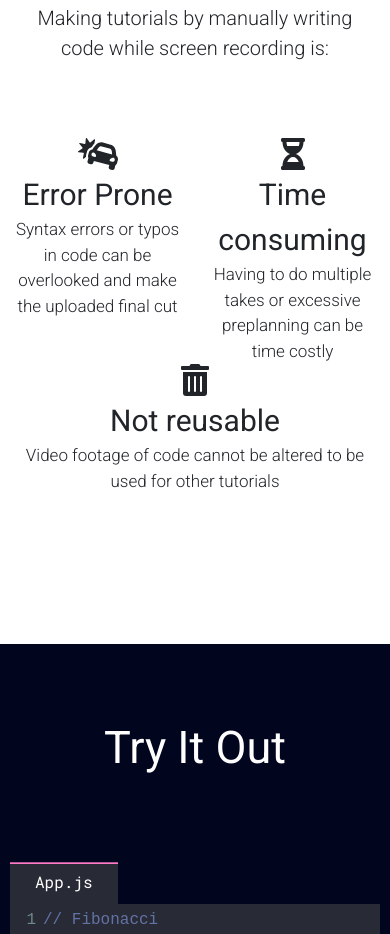
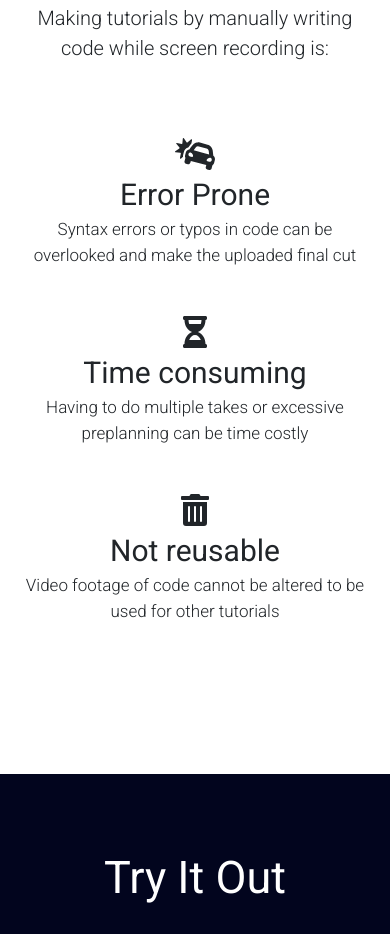
Before and after one commit to andrewroblesdev/EveryLine, a Next.js app: page / in a window 390 px wide. Shown: the part 1100-2034 px from the top of the page. Built offline with nearby package versions, Linux system fonts and the light colour scheme.

Commit message:
Make about section mobile responsive

```diff
--- a/components/about/about.js
+++ b/components/about/about.js
@@ -18,7 +18,7 @@ export default function About() {
             </div>
             <div className={`${styles.spacer}`}></div>
             <div className={`row justify-content-center`}>
-                <div className={`col text-center`}>
+                <div className={`col-md-3 text-center mb-5`}>
                     <i className={`fas fa-car-crash fa-2x`}></i>
 
                     <div className={`${styles.subtitle}`}>
@@ -28,7 +28,7 @@ export default function About() {
                         Syntax errors or typos in code can be overlooked and make the uploaded final cut
                     </div>
                 </div>
-                <div className={`col text-center`}>
+                <div className={`col-md-3 text-center mb-5`}>
                     <div>
                         <i className={`fas fa-hourglass-half fa-2x`}></i>
                     </div>
@@ -39,7 +39,7 @@ export default function About() {
                         Having to do multiple takes or excessive preplanning can be time costly
                     </div>
                 </div>
-                <div className={`col text-center`}>
+                <div className={`col-md-3 text-center`}>
                     <div>
                         <i className={`fas fa-trash-alt fa-2x`}></i>
                     </div>
```
